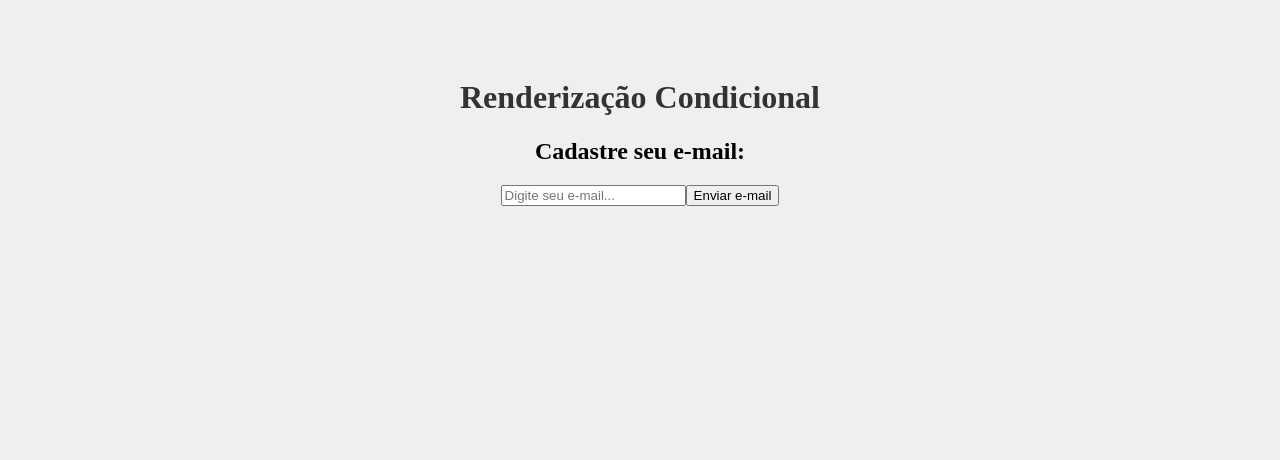
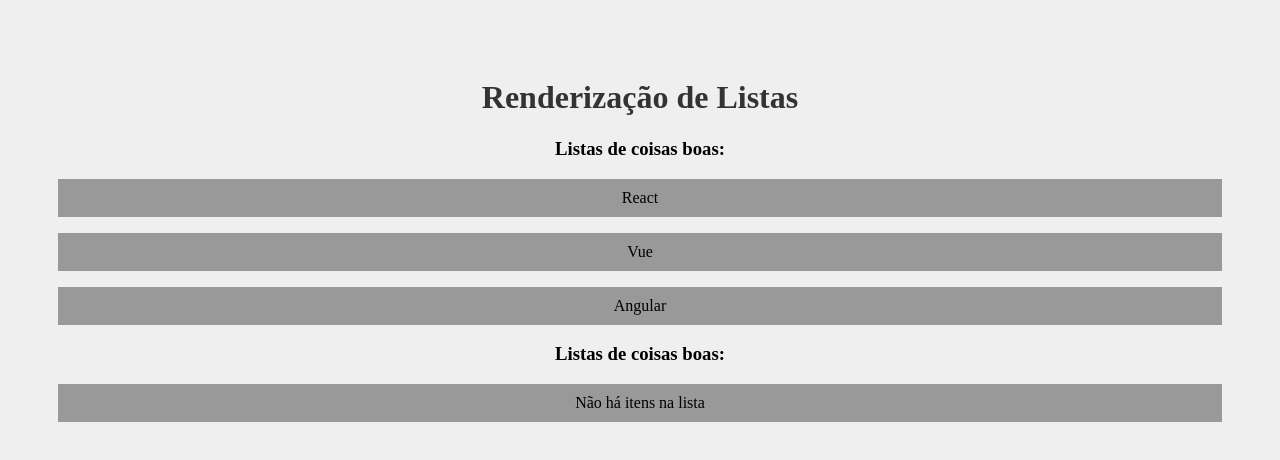
Before and after one commit to Flavia-OlSi/My-Costs, a React (Create React App) app: page / in a window 1280 px wide. Shown: the top 460 px of the page. Built offline with nearby package versions, Linux system fonts and the light colour scheme.

Commit message:
Aula 13 - Renderização de listar

```diff
--- a/src/App.js
+++ b/src/App.js
@@ -1,12 +1,15 @@
 import './App.css';
-import Condicional from './components/Condicional';
+import OutraLista from './components/OutraLista';
 
 function App() {
 
+  const meusItens = ['React', 'Vue', 'Angular']
+
   return (
     <div className="App">
-      <h1>Renderização Condicional</h1>
-      <Condicional />
+      <h1>Renderização de Listas</h1>
+      <OutraLista itens={meusItens}/>
+      <OutraLista itens={[]}/>
     </div>
   );
 }
--- /dev/null
+++ b/src/components/OutraLista.js
@@ -0,0 +1,14 @@
+function OutraLista({itens}) {
+    return (
+        <>
+            <h3>Listas de coisas boas:</h3>
+            {itens.length > 0 ? (
+                itens.map((item, index) => ( <p key={index}>{item}</p>))
+                ) : (
+                <p>Não há itens na lista</p>
+            )}
+        </>
+    )
+}
+
+export default OutraLista;
```
